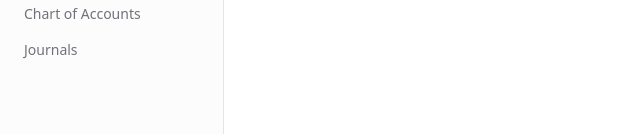
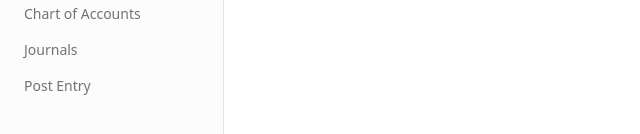
Before and after one commit to lucky-sharma02/urban-furniture-accounting, a React (Vite) app in the folder frontend/: page / in a window 1280 px wide. Shown: the part 170-304 px from the top of the page, without its empty margins (0-640 px from the left). Built offline with nearby package versions, Linux system fonts and the light colour scheme; no server answers.

Commit message:
feat: add Post Entry link to sidebar navigation

```diff
--- a/frontend/src/components/layout/AppLayout.tsx
+++ b/frontend/src/components/layout/AppLayout.tsx
@@ -7,6 +7,7 @@ const navItems = [
   { to: "/products", label: "Products" },
   { to: "/accounts", label: "Chart of Accounts" },
   { to: "/journals", label: "Journals" },
+  { to: "/post-entry", label: "Post Entry" },
 ];
 
 export function AppLayout() {
```
